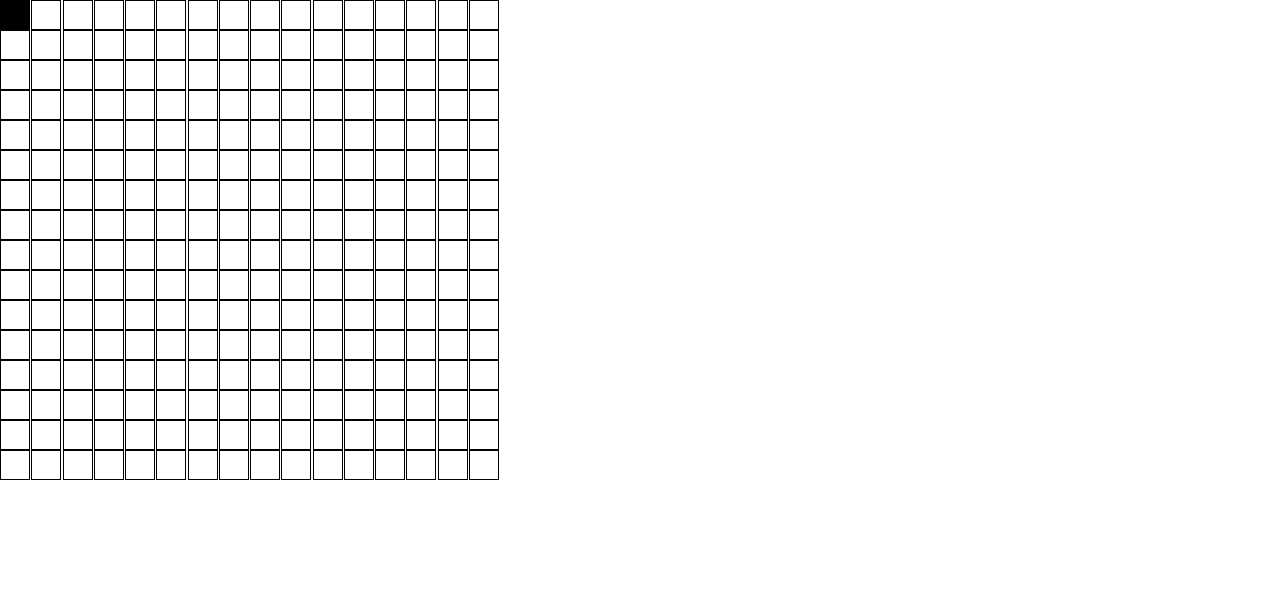
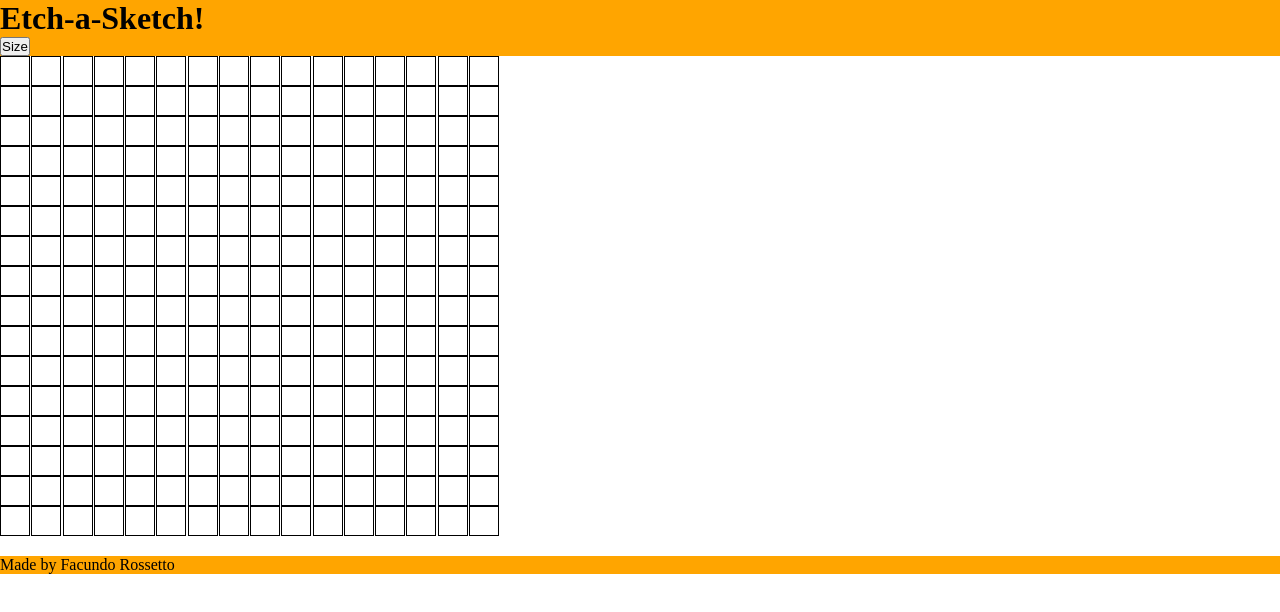
Before and after one commit to FacundoRossetto/etch-a-sketch, a plain HTML site: page index.html in a window 1280 px wide. Drawn offline with Linux system fonts and the light colour scheme.

Commit message:
Header & Footer Creation of the header, with a button not usable for now, and the footer with credits.

```diff
--- a/index.html
+++ b/index.html
@@ -7,7 +7,18 @@
     <link rel="stylesheet" href="style.css">
 </head>
 <body>
-    <div class="grid" id="grid"> </div>
+    <header>
+        <h1>Etch-a-Sketch!</h1>
+        <button>Size</button>
+    </header>
+
+    <div class="grid" id="grid">
+    </div>
+
+    <footer>
+        <p>Made by Facundo Rossetto</p>
+    </footer>
+
 
     <script src="main.js"></script>
 </body>
--- a/style.css
+++ b/style.css
@@ -2,6 +2,10 @@
     margin: 0;
     padding: 0;
     box-sizing: border-box;
+}
+
+header {
+    background-color: orange;
 }
 
 .grid {
@@ -15,3 +19,7 @@
 .paint:hover{
     background-color: black;
 }
+
+footer {
+    background-color: orange;
+}
```
